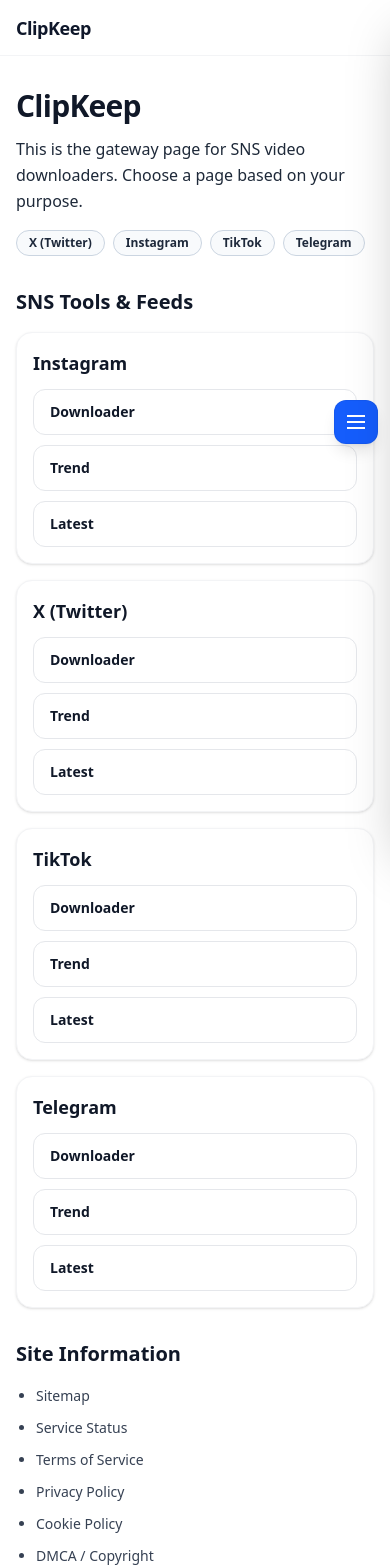
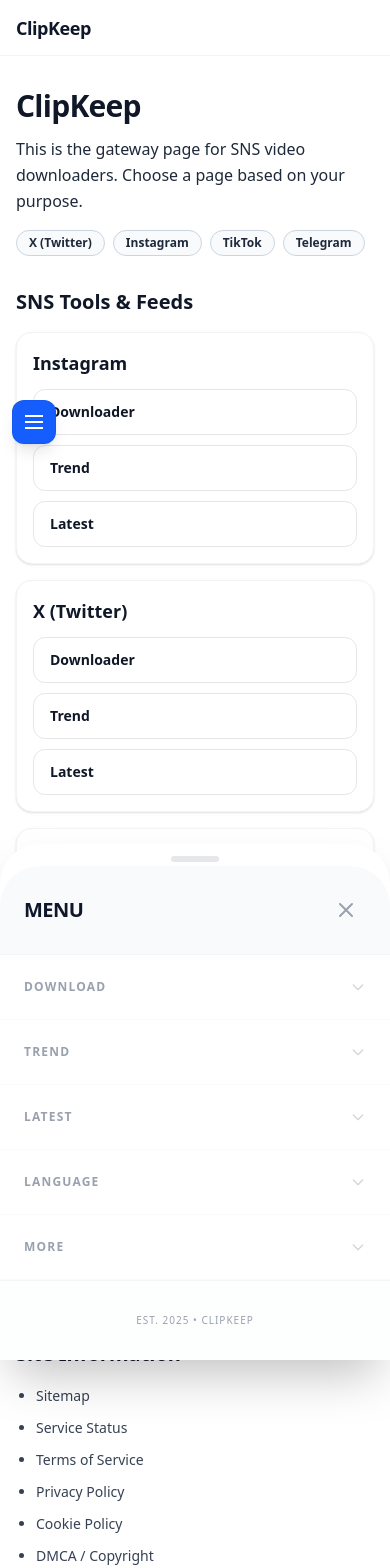
Before and after one commit to DK-G/clipkeep, a Next.js app: page / in a window 390 px wide. Shown: the top 1568 px of the page. Built offline with nearby package versions, Linux system fonts and the light colour scheme.

Commit message:
UI: Menu placement and alignment fixes (CL-0058)

```diff
--- a/src/components/header-shell.tsx
+++ b/src/components/header-shell.tsx
@@ -59,7 +59,7 @@ export function HeaderShell() {
         aria-label={headerLabels[locale].toggleMenu}
         aria-expanded={isMenuOpen}
         className={`fixed top-1/2 -translate-y-1/2 z-[60] w-11 h-11 flex flex-col justify-center items-center shadow-lg transition-all duration-200 cursor-pointer rounded-xl border border-black/5 outline-none
-          ${dir === 'ltr' ? 'right-3' : 'left-3'}
+          ${dir === 'ltr' ? 'left-3' : 'right-3'}
           ${isMenuOpen ? 'bg-white dark:bg-slate-800 text-black dark:text-white' : 'bg-blue-600 dark:bg-blue-500 text-white'}
         `}
       >
--- a/src/components/side-menu.tsx
+++ b/src/components/side-menu.tsx
@@ -160,16 +160,26 @@ export function SideMenu({ isOpen, onClose, triggerRef, locale, dir }: SideMenuP
 
       <div
         ref={menuRef}
-        className={`fixed top-0 bottom-0 z-[80] w-[320px] max-w-[85vw] bg-white dark:bg-slate-950 shadow-2xl transition-transform duration-300 ease-in-out flex flex-col ${
-          dir === 'ltr' ? 'right-0' : 'left-0'
-        } ${
-          isOpen ? 'translate-x-0' : (dir === 'ltr' ? 'translate-x-full' : '-translate-x-full')
-        } ${
-          dir === 'ltr' ? 'text-left' : 'text-right'
-        }
+        className={`fixed z-[80] bg-white dark:bg-slate-950 shadow-2xl transition-transform duration-300 ease-in-out flex flex-col
+          /* Mobile: Bottom Sheet */
+          bottom-0 left-0 right-0 top-auto w-full h-auto max-h-[90vh] rounded-t-[2.5rem]
+          ${isOpen ? 'translate-y-0 shadow-[0_-20px_50px_-12px_rgba(0,0,0,0.3)]' : 'translate-y-full'}
+
+          /* Desktop: Side Drawer */
+          md:top-0 md:bottom-0 md:h-full md:w-[320px] md:max-w-[85vw] md:rounded-none md:translate-y-0
+          ${dir === 'ltr' ? 'md:left-0 md:right-auto md:text-left' : 'md:right-0 md:left-auto md:text-right'}
+          ${isOpen
+            ? 'md:translate-x-0'
+            : (dir === 'ltr' ? 'md:-translate-x-full' : 'md:translate-x-full')
+          }
         `}
       >
-        <div className="p-6 border-b border-gray-100 dark:border-slate-800 flex justify-between items-center bg-gray-50 dark:bg-slate-900/50">
+        {/* Mobile Handle */}
+        <div className="md:hidden flex justify-center pt-3 pb-1">
+          <div className="w-12 h-1.5 bg-gray-200 dark:bg-slate-800 rounded-full" />
+        </div>
+
+        <div className="p-6 border-b border-gray-100 dark:border-slate-800 flex justify-between items-center bg-gray-50 dark:bg-slate-900/50 rounded-t-[2.5rem] md:rounded-none">
           <span className="font-[900] text-xl tracking-tight text-slate-900 dark:text-white uppercase">{ui.menu}</span>
           <button
             onClick={onClose}
@@ -182,8 +192,8 @@ export function SideMenu({ isOpen, onClose, triggerRef, locale, dir }: SideMenuP
           </button>
         </div>
 
-        <div className="flex-1 overflow-y-auto">
-          <div className="flex flex-col">
+        <div className="flex-1 overflow-y-auto flex flex-col justify-end">
+          <div className="flex flex-col min-h-full">
             {menuData.map((group, gIdx) => {
               const isExpanded = expandedSections[gIdx] || false;
               return (
```
Also changed, not shown: 1 other file (tests, documents, lock files or other folders).
